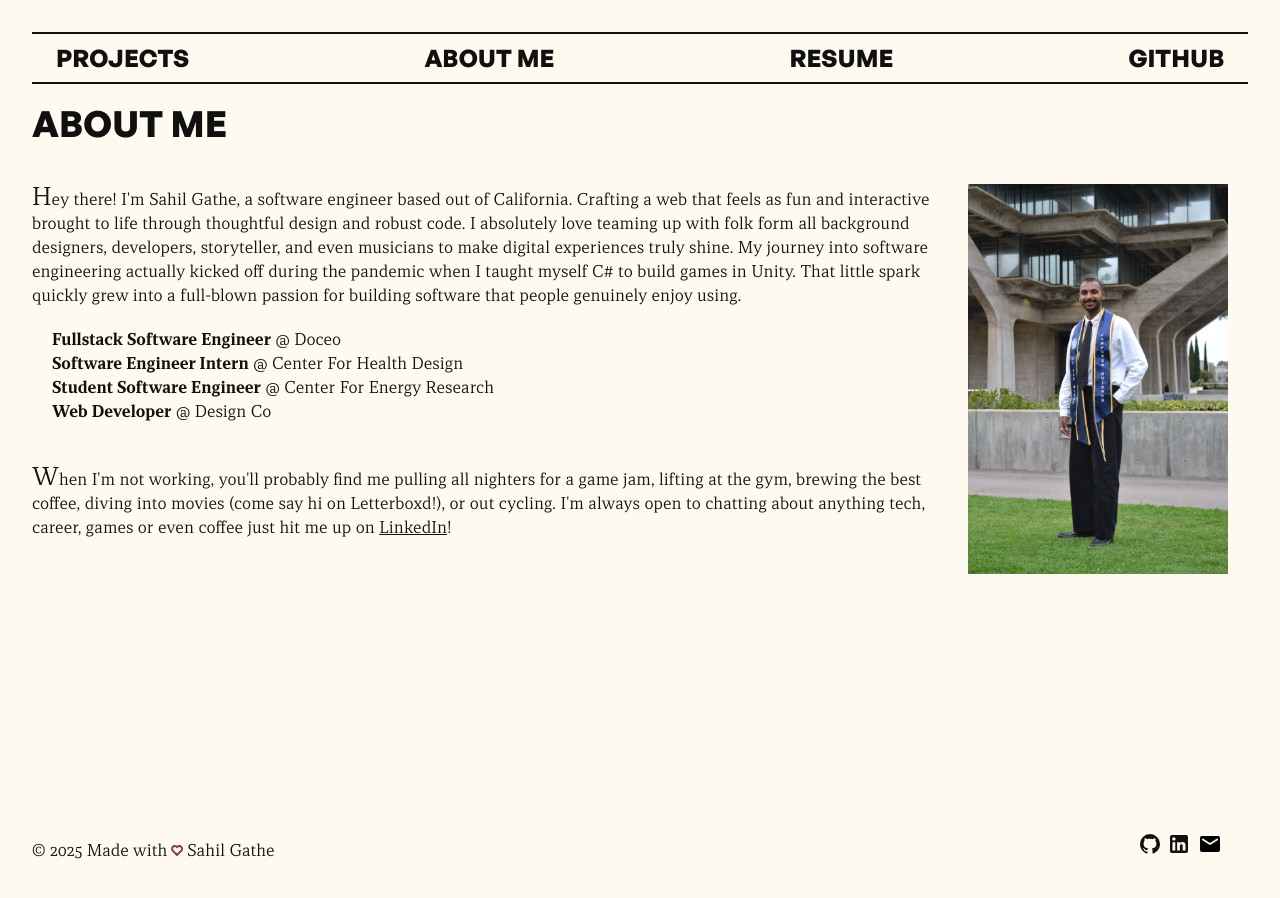
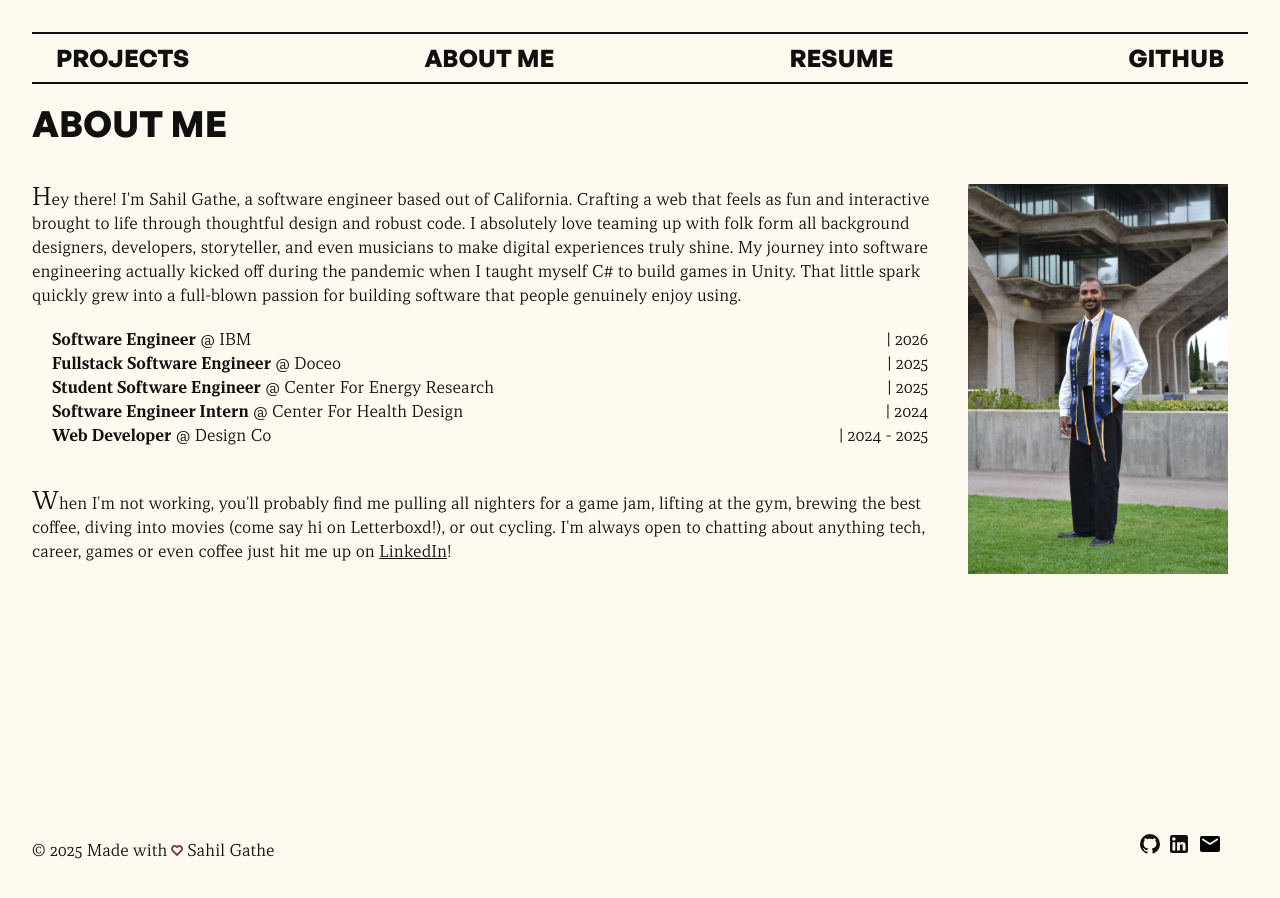
Before and after one commit to IndiSnacks/Portfolio, a React (Vite) app: page /about in a window 1280 px wide. Shown: the top 898 px of the page. Built offline with nearby package versions, Linux system fonts and the light colour scheme.

Commit message:
fix: expriences && mug animation

```diff
--- a/src/Components/Mug.tsx
+++ b/src/Components/Mug.tsx
@@ -35,10 +35,10 @@ export default function Mug() {
 
     containerRef.current.appendChild(render.domElement);
 
-    const ambientLight = new THREE.AmbientLight(0xFFFAF0, 1); // Soft overall light
+    const ambientLight = new THREE.AmbientLight(0xFFFAF0, 0.75); // Soft overall light
     scene.add(ambientLight);
 
-    const directionalLight = new THREE.DirectionalLight(0xFFFAF0, 4);
+    const directionalLight = new THREE.DirectionalLight(0xFFFAF0, 5);
     directionalLight.position.set(5, 5, 5);
     scene.add(directionalLight);
 
@@ -68,6 +68,13 @@ export default function Mug() {
       console.error('error rendering 3JS: ', error);
     })
 
+    // const initAnimation = () => {
+    //   if(!mug || !mounted) return;
+
+
+
+
+    // }
 
     let animationFrameId: number | null = null;
     let count = 1;
@@ -80,7 +87,7 @@ export default function Mug() {
       animationFrameId = requestAnimationFrame(animate);
 
       if(mug){
-        mug.rotation.y += 0.01;
+        mug.rotation.y -= 0.01;
 
         const amplitude = 0.2;
         const speed = 2;
--- /dev/null
+++ b/src/Data/experience.json
@@ -0,0 +1,27 @@
+[
+  {
+    "title": "Software Engineer",
+    "company": "IBM",
+    "year": "2026"
+  },
+  {
+    "title": "Fullstack Software Engineer",
+    "company": "Doceo",
+    "year": "2025"
+  },
+  {
+    "title": "Student Software Engineer",
+    "company": "Center For Energy Research",
+    "year": "2025"
+  },
+  {
+    "title": "Software Engineer Intern",
+    "company": "Center For Health Design",
+    "year": "2024"
+  },
+  {
+    "title": "Web Developer",
+    "company": "Design Co",
+    "year": "2024 - 2025"
+  }
+]
--- a/src/Pages/AboutMe.tsx
+++ b/src/Pages/AboutMe.tsx
@@ -1,3 +1,5 @@
+import experienceData from '../Data/experience.json';
+
 export default function AboutMe() {
   return (
     <div id="about" className="h-fit mt-4 flex-col text-start z-0">
@@ -17,24 +19,14 @@ export default function AboutMe() {
             genuinely enjoy using.
           </p>
           <ul className="m-5">
-            <li>
-              {" "}
-              <strong>Fullstack Software Engineer</strong> @ Doceo
-            </li>
-            <li>
-              {" "}
-              <strong>Software Engineer Intern</strong> @ Center For Health
-              Design
-            </li>
-            <li>
-              {" "}
-              <strong>Student Software Engineer</strong> @ Center For Energy
-              Research
-            </li>
-            <li>
-              {" "}
-              <strong>Web Developer</strong> @ Design Co
-            </li>
+            {experienceData.map(({ title, company, year }) => (
+              <li className="flex justify-between" key={title + company + year}>
+                <span>
+                  <strong>{title}</strong> @ {company}
+                </span>
+                <span className="ml-4 min-w-fit text-right">| {year}</span>
+              </li>
+            ))}
           </ul>
           <p className="pt-4">
             <span className="text-2xl">W</span>hen I'm not working, you'll
```
